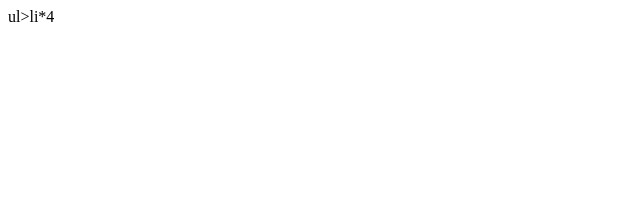
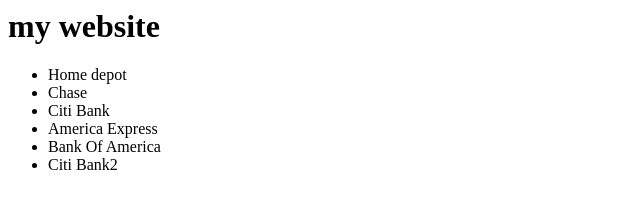
Before and after one commit to jltx113/whatilearn3, a plain HTML site: page index.html in a window 1280 px wide. Shown: the whole page, without its empty margins (0-640 px from the left). Drawn offline with Linux system fonts and the light colour scheme.

Commit message:
added index.html

```diff
--- a/index.html
+++ b/index.html
@@ -1 +1,10 @@
-ul>li*4
+<h1>my website</h1>
+
+<ul>
+	<li><a href="#"></a>Home depot</li>
+	<li><a href="#"></a>Chase</li>
+	<li><a href="#"></a>Citi Bank</li>
+	<li><a href="#"></a>America Express</li>
+	<li><a href="#"></a>Bank Of America</li>
+	<li><a href="#"></a>Citi Bank2</li>
+</ul>
```
